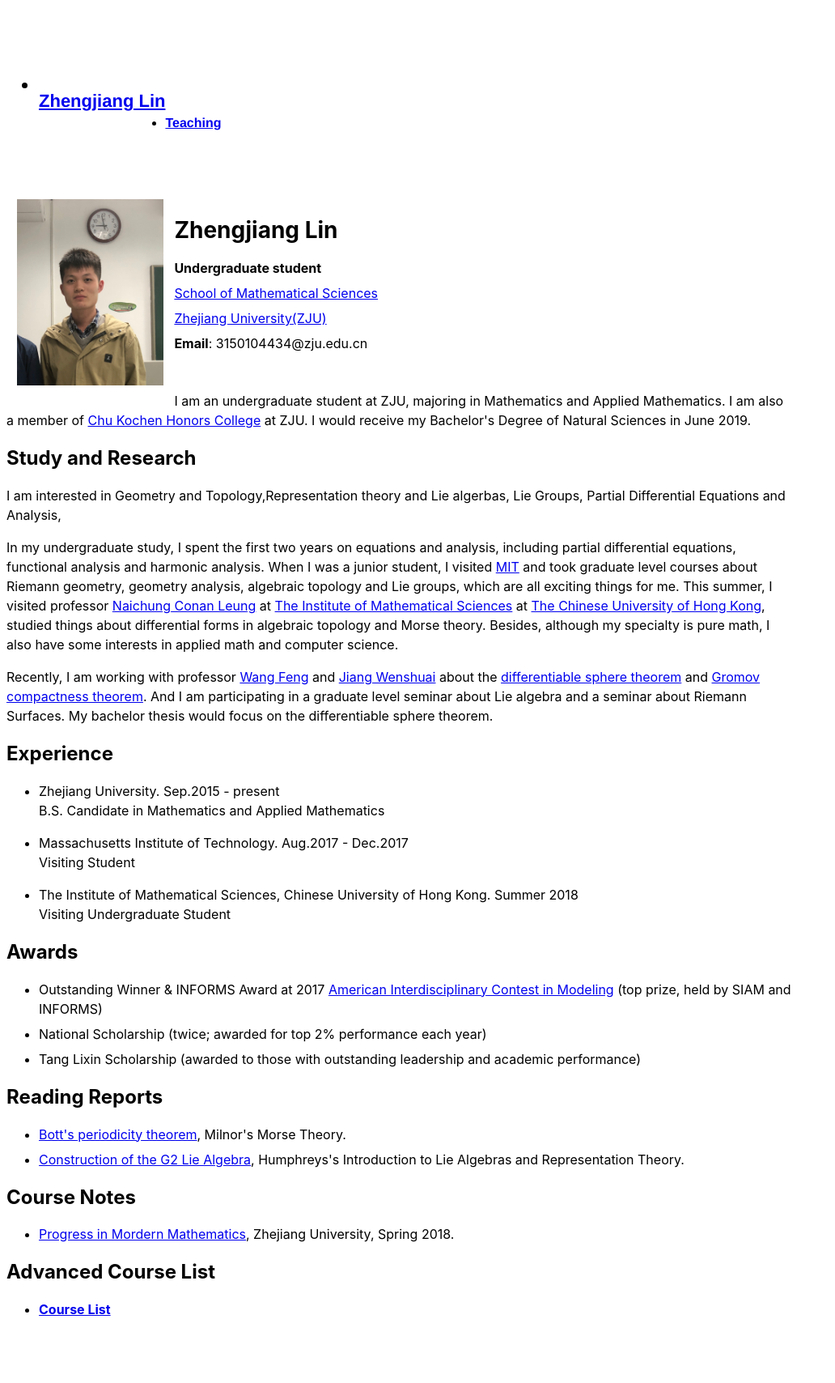
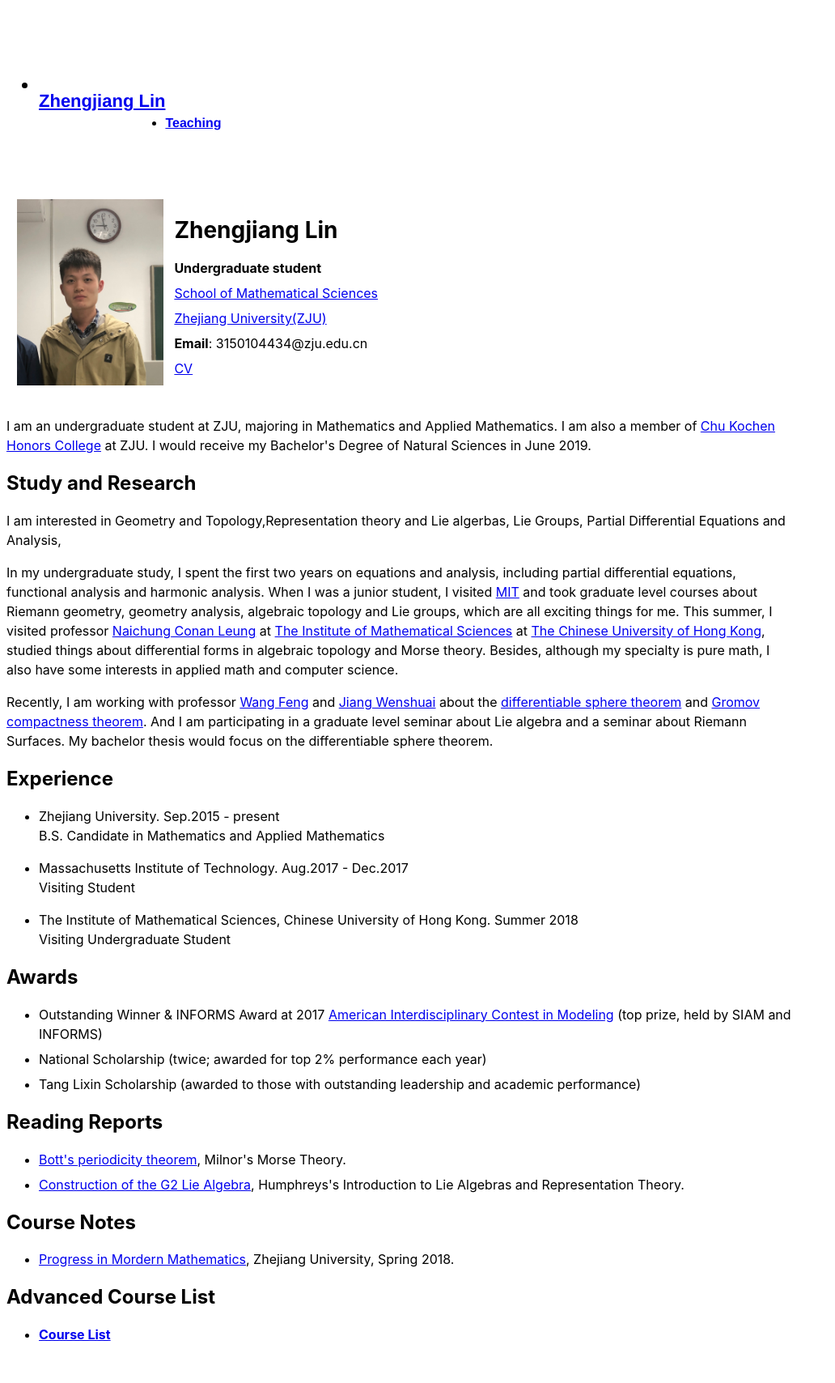
Before and after one commit to Acrescent/Acrescent.github.io, a Jekyll site: the page built from index.html, in a window 1280 px wide. Shown: the whole page at 81% size, without its empty margins (0-1032 px from the left). Built offline with Jekyll 4.4.1, drawn with Linux system fonts in a browser that asks for light colours; before the commit the page ends 1677 px from its top, so only the background shows below that.

Commit message:
Update index.html

```diff
--- a/index.html
+++ b/index.html
@@ -20,6 +20,9 @@ title: Zhengjiang Lin
 <li>
 <li>
   <b>Email</b>: <a>3150104434@zju.edu.cn</a> </li>
+<li>
+<li>
+  <a href="data/pdf/CV_zjlin.pdf">CV</a>
 <li>
 </div>
 
```
